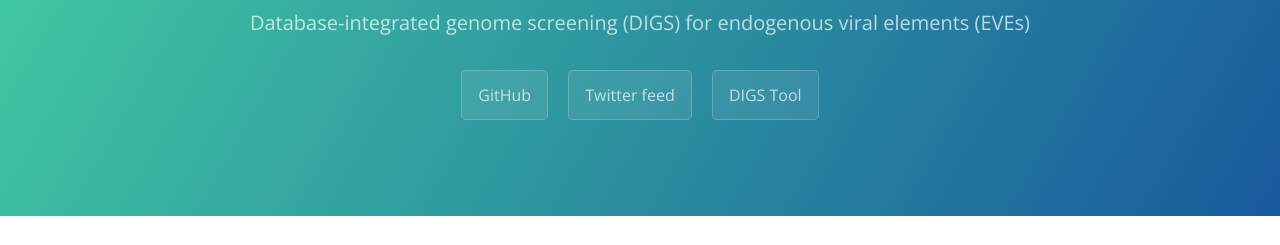
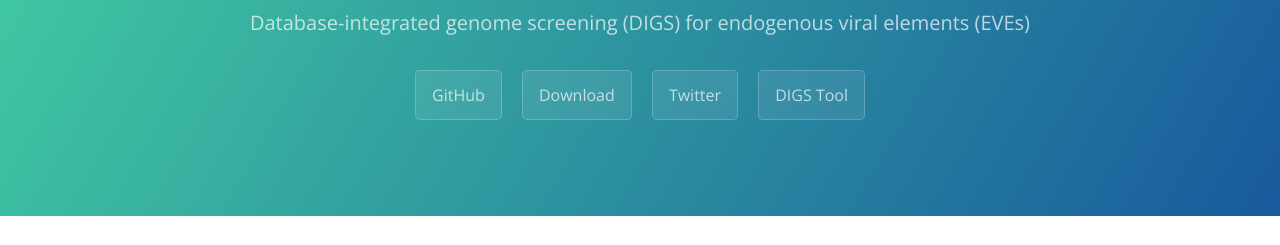
Before and after one commit to giffordlabcvr/DIGS-for-EVEs, a plain HTML site: page index.html in a window 1280 px wide. Shown: the part 167-412 px from the top of the page. Drawn offline with nearby package versions, Linux system fonts and the light colour scheme.

Commit message:
Updated HTML

```diff
--- a/index.html
+++ b/index.html
@@ -20,7 +20,9 @@
 		  <h1 class="project-name">DIGS for EVEs</h1>
 		  <h2 class="project-tagline">Database-integrated genome screening (DIGS) for endogenous viral elements (EVEs)</h2>
 		  <a target="_blank" href="https://github.com/giffordlabcvr/DIGS-for-EVEs" class="btn">GitHub</a>
-		  <a href="https://twitter.com/DIGS_for_EVEs" class="btn">Twitter feed</a>
+          <a href="https://github.com/giffordlabcvr/DIGS-tool/zipball/master" class="btn">Download</a>
+
+		  <a href="https://twitter.com/DIGS_for_EVEs" class="btn">Twitter</a>
 		  <a href="https://giffordlabcvr.github.io/DIGS-tool/" class="btn">DIGS Tool</a>
 		  <!--<a href="./eve.txt" class="btn">EVE catalog</a>-->
 		</section>
```
